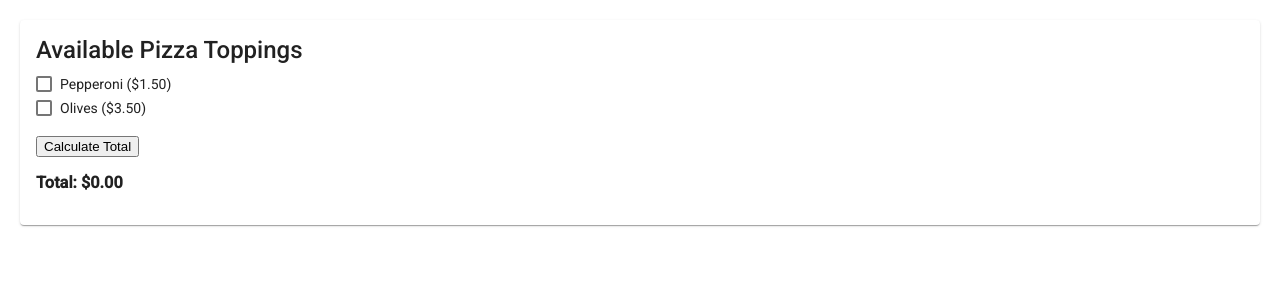
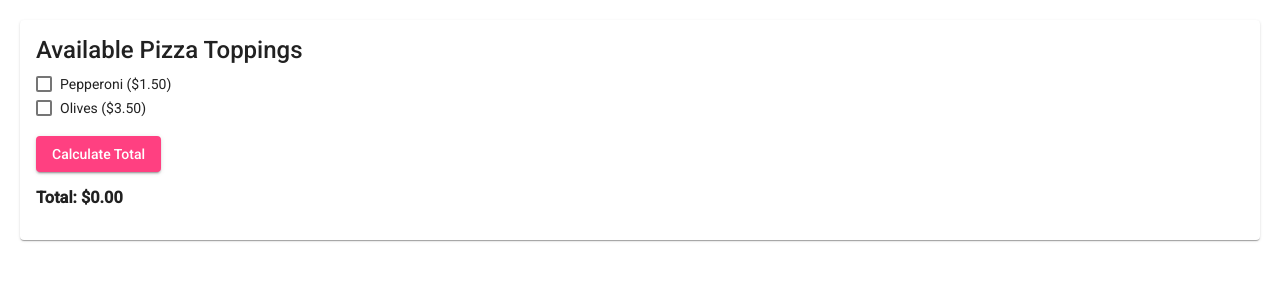
Before and after one commit to 2019-fall-jsf-th/components, an Angular app: page / in a window 1280 px wide. Shown: the top 300 px of the page. Built offline with nearby package versions, Linux system fonts and the light colour scheme.

Commit message:
added mat button functionality
Added the dependency and stuff to pretty up the button

```diff
--- a/src/app/app.module.ts
+++ b/src/app/app.module.ts
@@ -3,6 +3,7 @@ import { FormsModule } from '@angular/forms';
 import { NgModule } from '@angular/core';
 import { MatCheckboxModule } from '@angular/material/checkbox';
 import { MatCardModule } from '@angular/material/card';
+import { MatButtonModule } from '@angular/material/button';
 
 import { AppComponent } from './app.component';
 import { PizzaToppingComponent } from './pizza-topping/pizza-topping.component';
@@ -18,7 +19,8 @@ import { BrowserAnimationsModule } from '@angular/platform-browser/animations';
     FormsModule,
     BrowserAnimationsModule,
     MatCheckboxModule,
-    MatCardModule
+    MatCardModule,
+    MatButtonModule
   ],
   providers: [],
   bootstrap: [AppComponent]
--- a/src/app/pizza-topping/pizza-topping.component.html
+++ b/src/app/pizza-topping/pizza-topping.component.html
@@ -14,6 +14,7 @@
         <div>
             <button
                 (click)='calculateTotal()'
+                mat-raised-button color="accent"
             >
                 Calculate Total
             </button>
```
